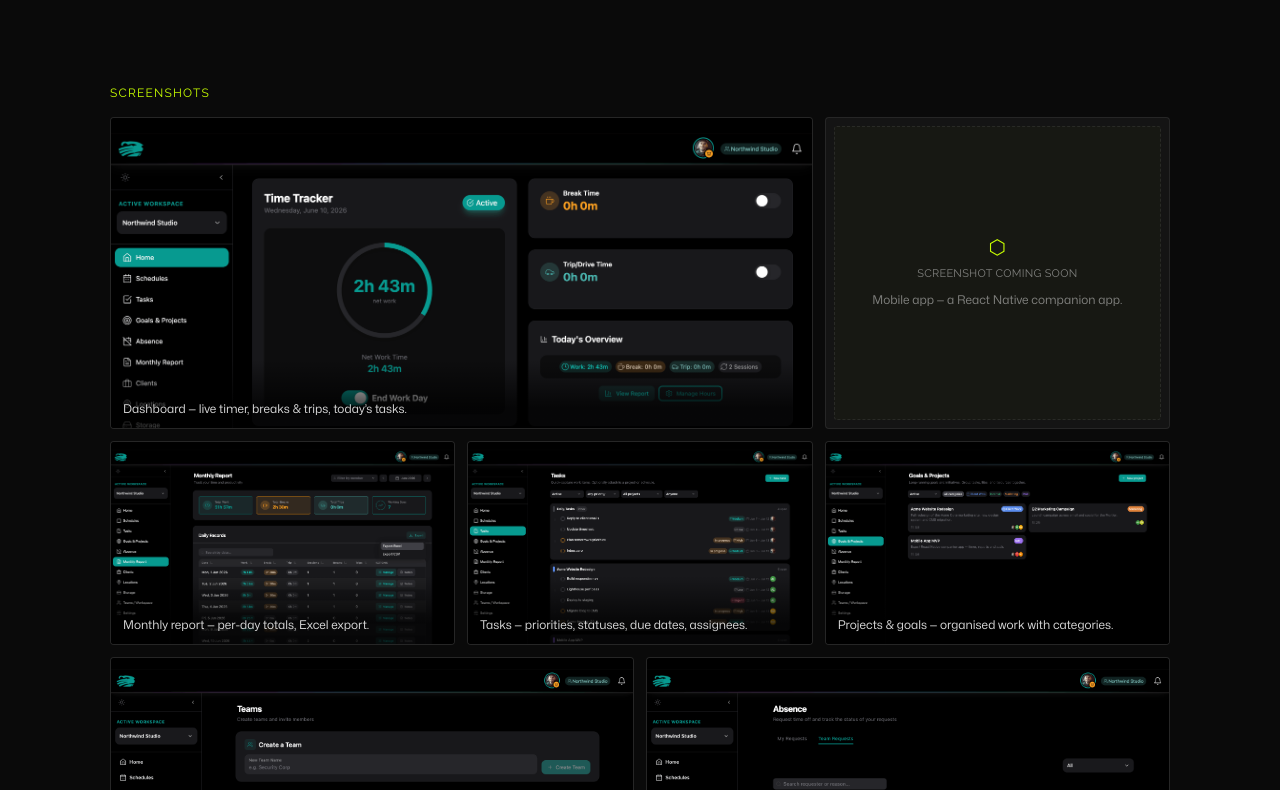
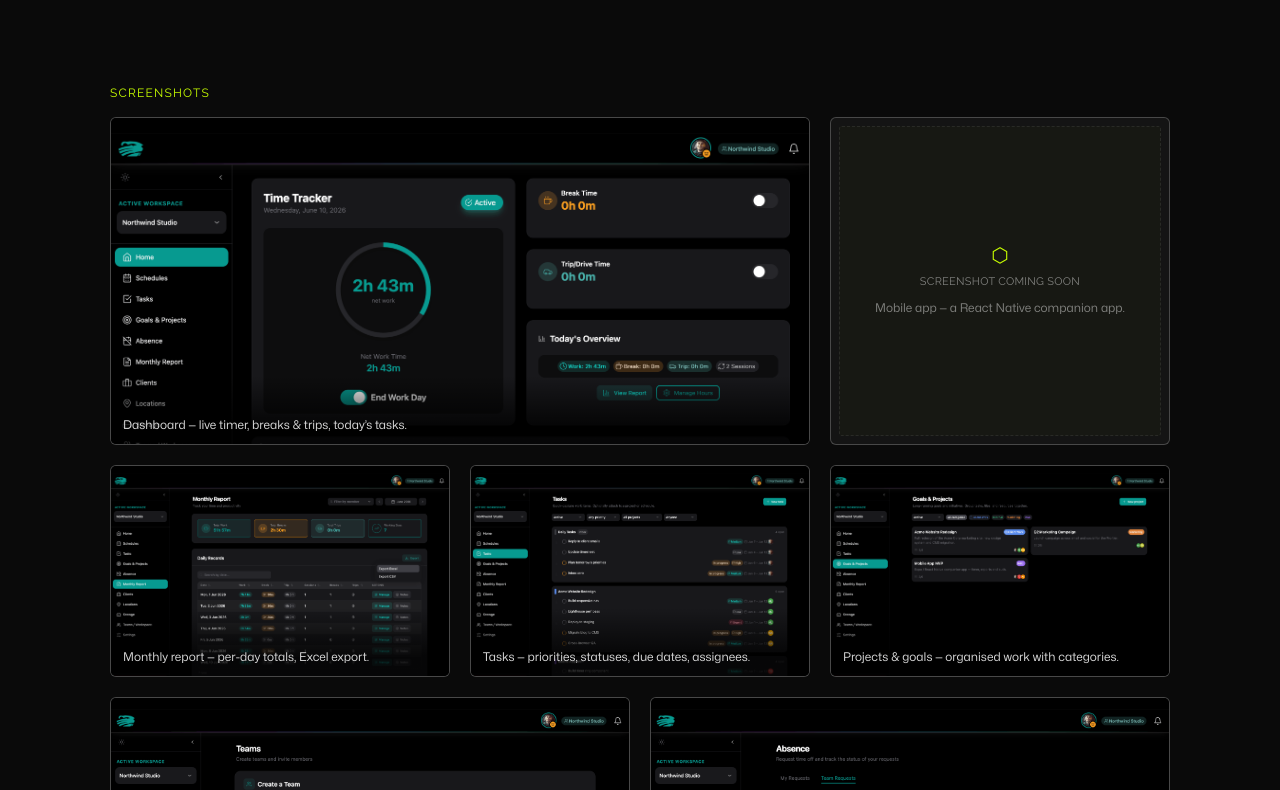
Before and after one commit to nizza1/wind, a Next.js app: page /en/showcase in a window 1280 px wide. Shown: the part 1270-2060 px from the top of the page. Built offline with nearby package versions, Linux system fonts and the light colour scheme.

Commit message:
update showcase bento grid

```diff
--- a/src/app/components/sections/LatestProject.tsx
+++ b/src/app/components/sections/LatestProject.tsx
@@ -58,7 +58,7 @@ const LatestProject = ({ eyebrow, label, name, tagline, tags, cta, images, local
         {/* Layered screenshots */}
         {images.length > 0 && (
           <div className={`relative ${images[1] ? "pb-10 pl-6" : ""}`}>
-            <div className="relative aspect-[2940/1912] overflow-hidden rounded-[4px] border border-[var(--color-border)]">
+            <div className="relative aspect-[2940/1912] overflow-hidden rounded-[6px] border border-[color-mix(in_srgb,var(--color-text)_22%,transparent)]">
               <Image
                 src={images[0].src}
                 alt={images[0].alt}
@@ -68,7 +68,7 @@ const LatestProject = ({ eyebrow, label, name, tagline, tags, cta, images, local
               />
             </div>
             {images[1] && (
-              <div className="absolute bottom-0 left-0 w-[58%] aspect-[2940/1912] overflow-hidden rounded-[4px] border border-[var(--color-border)] shadow-[0_8px_30px_rgba(0,0,0,0.5)]">
+              <div className="absolute bottom-0 left-0 w-[58%] aspect-[2940/1912] overflow-hidden rounded-[6px] border border-[color-mix(in_srgb,var(--color-text)_22%,transparent)] shadow-[0_8px_30px_rgba(0,0,0,0.5)]">
                 <Image
                   src={images[1].src}
                   alt={images[1].alt}
--- a/src/app/components/showcase/ProjectShowcase.tsx
+++ b/src/app/components/showcase/ProjectShowcase.tsx
@@ -63,7 +63,7 @@ const Screenshot = ({
 
   return (
     <figure
-      className={`group relative h-full w-full overflow-hidden rounded-[4px] border border-[var(--color-border)] bg-[var(--color-bg-card)] transition-colors duration-200 hover:border-[rgba(200,255,0,0.25)] ${
+      className={`group relative h-full w-full overflow-hidden rounded-[6px] border border-[color-mix(in_srgb,var(--color-text)_22%,transparent)] bg-[var(--color-bg-card)] transition-colors duration-200 hover:border-[rgba(200,255,0,0.45)] ${
         variant === "mobile" ? "aspect-[758/1640]" : ""
       }`}
     >
@@ -185,7 +185,7 @@ const ProjectShowcase = ({ project, copy }: Props) => {
           initial="hidden"
           whileInView="show"
           viewport={{ once: true, margin: "-80px" }}
-          className="hidden md:grid md:grid-cols-6 md:auto-rows-[96px] gap-3"
+          className="hidden md:grid md:grid-cols-6 md:auto-rows-[96px] gap-5"
         >
           {project.screenshots.map((shot) => (
             <motion.div key={shot.caption} variants={fadeUpItem} className={bentoSpan[shot.size]}>
@@ -199,7 +199,7 @@ const ProjectShowcase = ({ project, copy }: Props) => {
           initial="hidden"
           whileInView="show"
           viewport={{ once: true, margin: "-80px" }}
-          className="grid grid-cols-2 gap-3 md:hidden"
+          className="grid grid-cols-2 gap-4 md:hidden"
         >
           {project.screenshots
             .filter((shot) => shot.srcMobile || !shot.srcDesktop)
```
